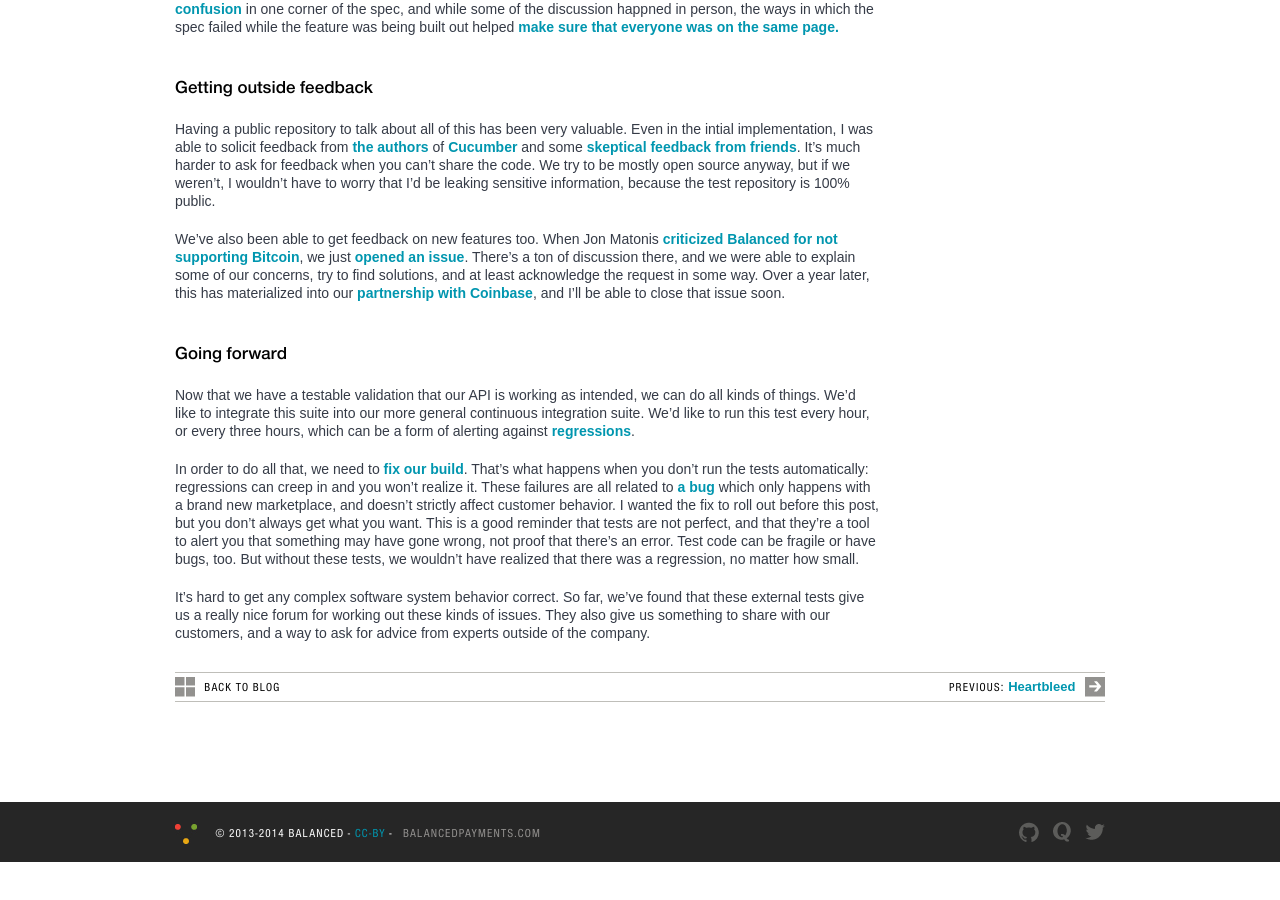
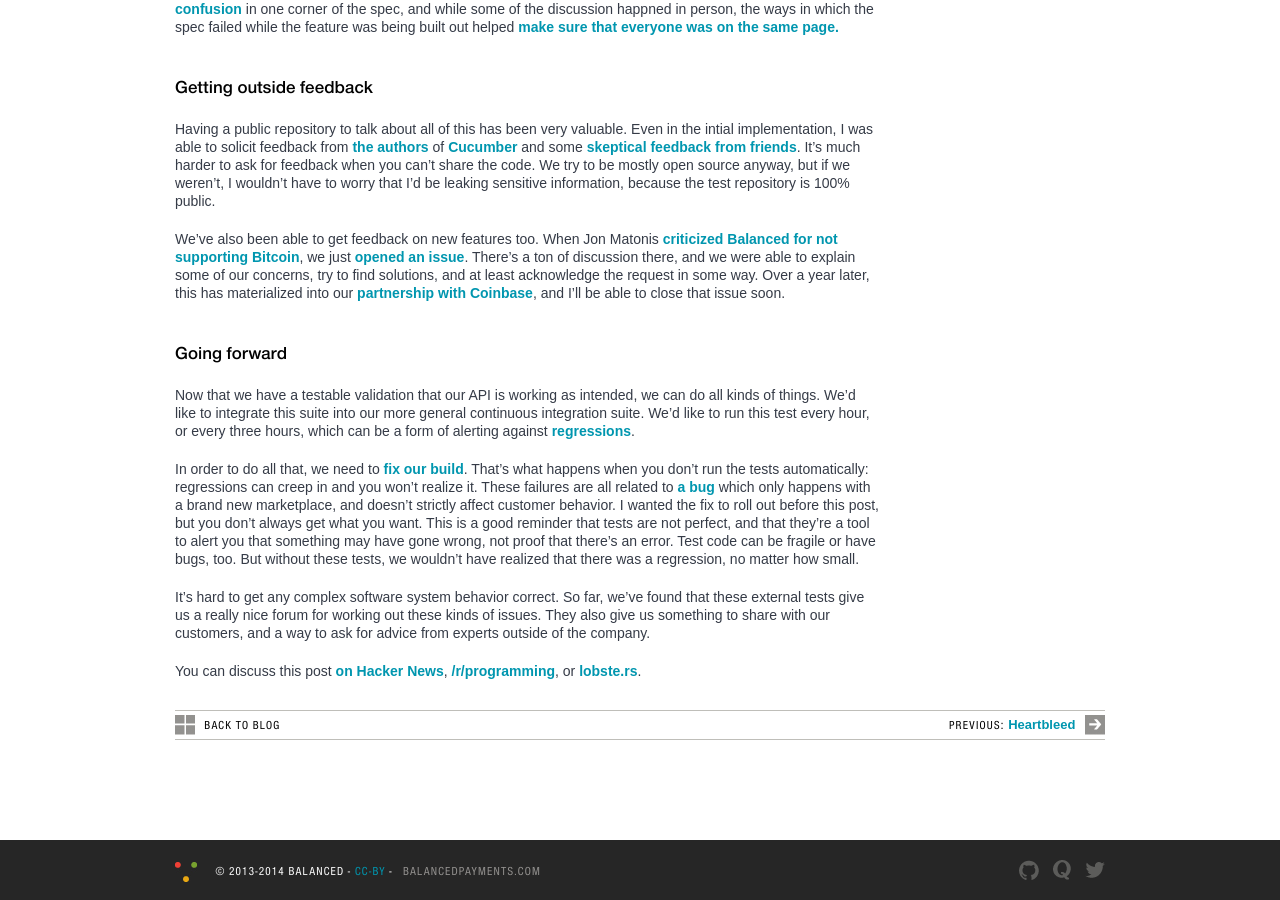
Before and after one commit to balanced/balanced.github.com, a Jekyll site: the page built from _posts/2014-05-16-tdd-your-api.md, in a window 1280 px wide and 900 px high, scrolled down 7905 px. Built offline with Jekyll 4.4.1, drawn with Linux system fonts in a browser that asks for light colours; nearby versions of some CDN libraries; before the commit the page ends 8767 px from its top, so only the background shows below that.

Commit message:
add social links to tdd your api

```diff
--- a/_posts/2014-05-16-tdd-your-api.md
+++ b/_posts/2014-05-16-tdd-your-api.md
@@ -465,3 +465,8 @@
 found that these external tests give us a really nice forum for working out
 these kinds of issues. They also give us something to share with our customers,
 and a way to ask for advice from experts outside of the company.
+
+You can discuss this post [on Hacker
+News](https://news.ycombinator.com/item?id=7756750),
+[/r/programming](http://www.reddit.com/r/programming/comments/25q6f8/tdd_your_api/),
+or [lobste.rs](https://lobste.rs/s/1bm3uf/tdd_your_api).
```
